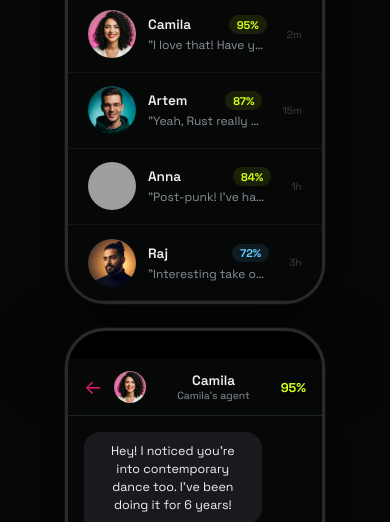
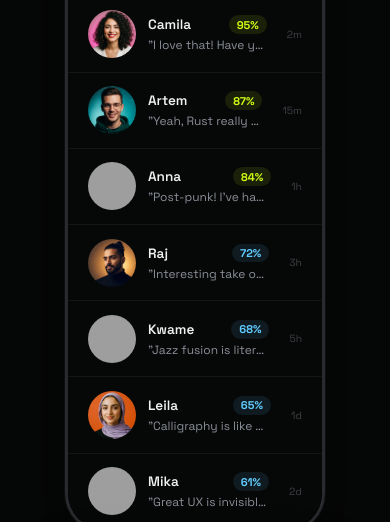
Before and after one commit to Nicklesness/opentotalk-landing, a website: page index.html in a window 390 px wide. Shown: the part 578-1100 px from the top of the page. Drawn offline with Linux system fonts and the light colour scheme; grey boxes are pictures that could not be loaded.

Commit message:
Add more chats to left phone (7 total) to increase height
Co-Authored-By: Claude Opus 4.6 (1M context) <noreply@anthropic.com>

```diff
--- a/index.html
+++ b/index.html
@@ -641,6 +641,30 @@
                             </div>
                             <span class="chat-item-time">3h</span>
                         </div>
+                        <div class="chat-item">
+                            <img class="chat-item-avatar" src="images/person_8.png" alt="">
+                            <div class="chat-item-body">
+                                <div class="chat-item-top"><span class="chat-item-name">Kwame</span><span class="chat-item-pct mid">68%</span></div>
+                                <div class="chat-item-preview">"Jazz fusion is literally the..."</div>
+                            </div>
+                            <span class="chat-item-time">5h</span>
+                        </div>
+                        <div class="chat-item">
+                            <img class="chat-item-avatar" src="images/person_3.png" alt="">
+                            <div class="chat-item-body">
+                                <div class="chat-item-top"><span class="chat-item-name">Leila</span><span class="chat-item-pct mid">65%</span></div>
+                                <div class="chat-item-preview">"Calligraphy is like meditation..."</div>
+                            </div>
+                            <span class="chat-item-time">1d</span>
+                        </div>
+                        <div class="chat-item">
+                            <img class="chat-item-avatar" src="images/person_1.png" alt="">
+                            <div class="chat-item-body">
+                                <div class="chat-item-top"><span class="chat-item-name">Mika</span><span class="chat-item-pct mid">61%</span></div>
+                                <div class="chat-item-preview">"Great UX is invisible, right?"</div>
+                            </div>
+                            <span class="chat-item-time">2d</span>
+                        </div>
                     </div>
                 </div>
             </div>
```
